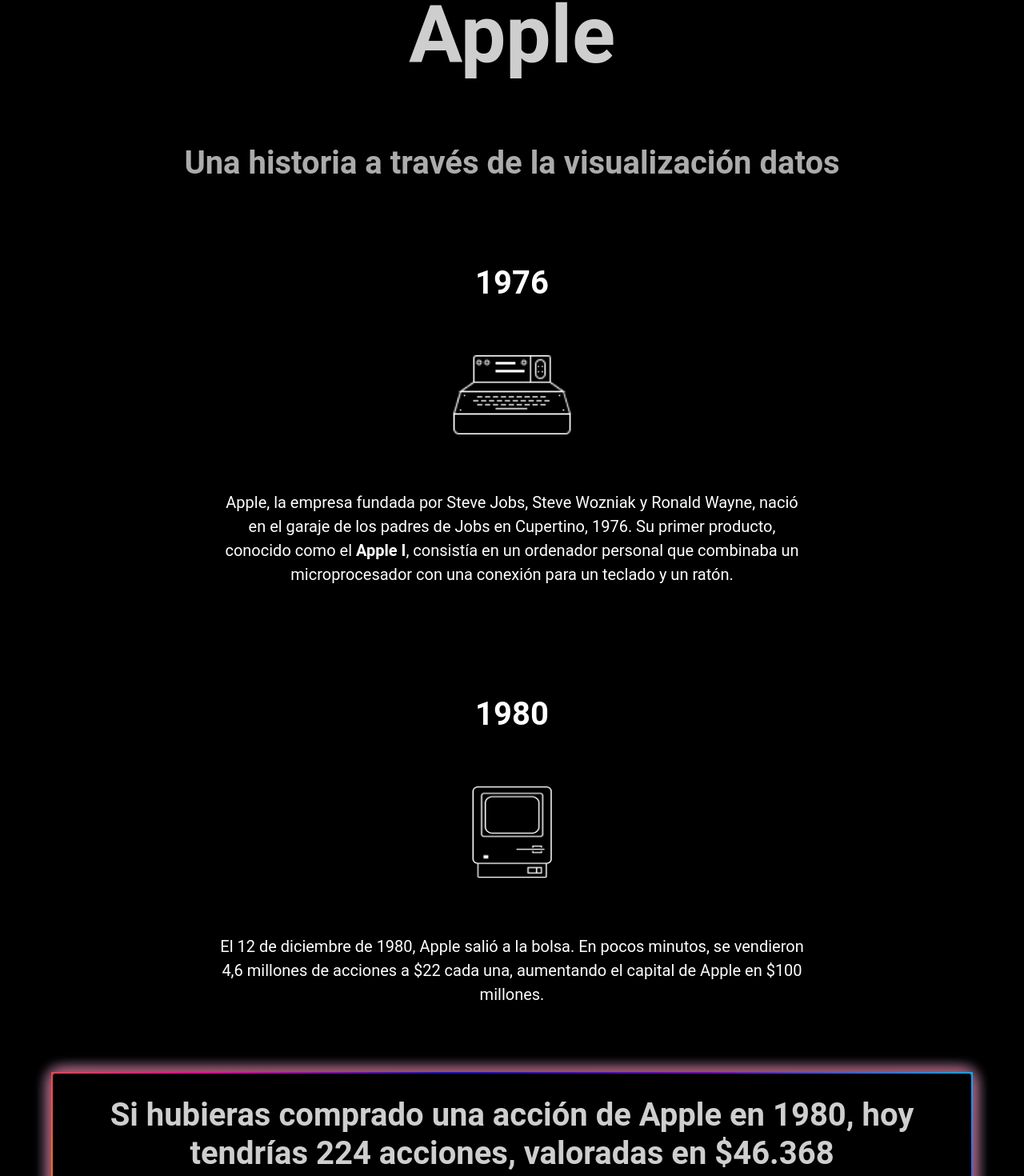
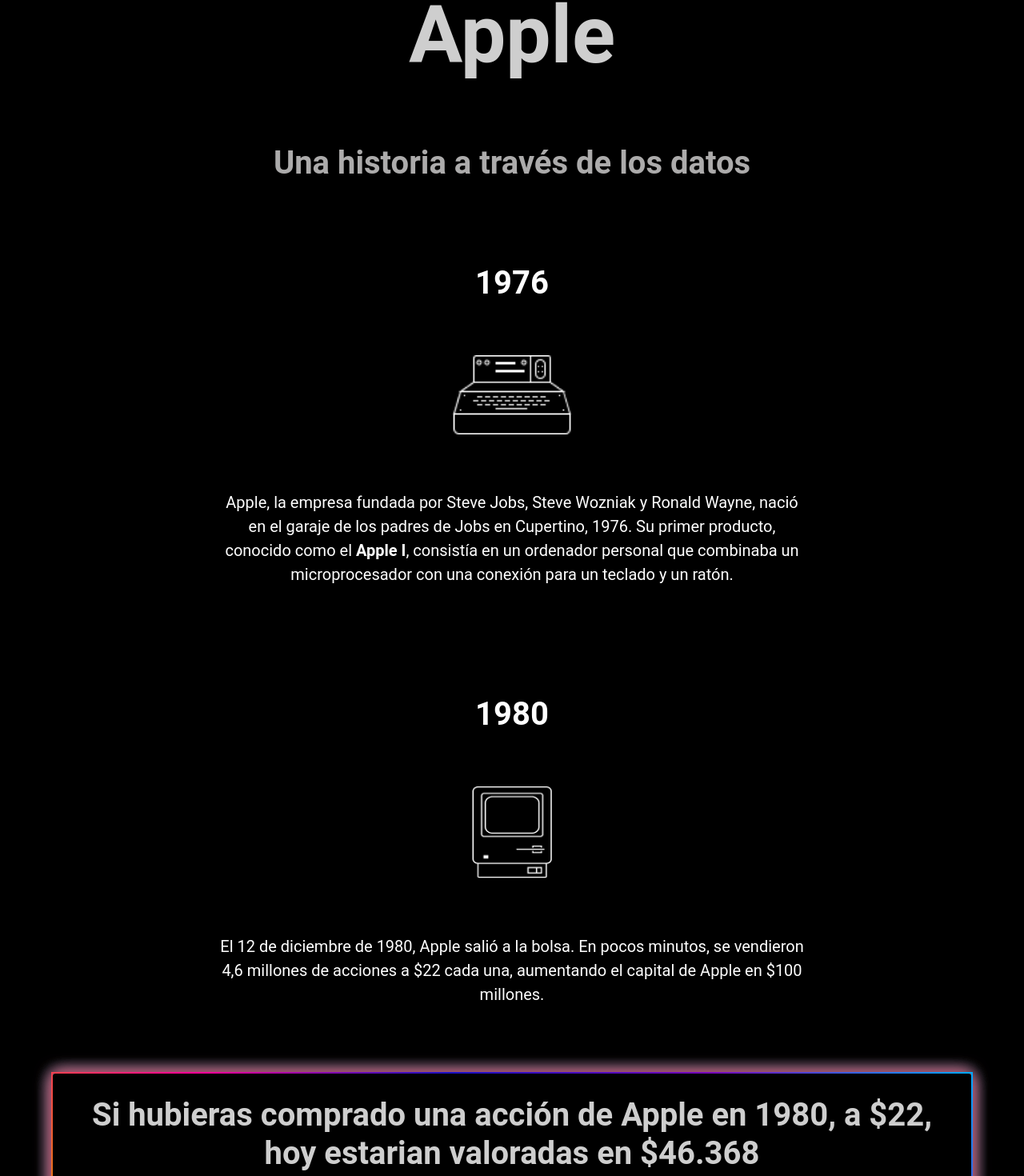
Before and after one commit to mrgimenezcosta/AppleProyectoVD, a Svelte app: page / in a window 1280 px wide. Shown: the part 458-1928 px from the top of the page at 80% size. Built offline with nearby package versions, Linux system fonts and the light colour scheme.

Commit message:
correccion

```diff
--- a/src/App.svelte
+++ b/src/App.svelte
@@ -60,14 +60,14 @@
     <div class="header" bind:this={headerElement}>
       <img src="/images/logo_moderno.png" width="150" alt="icono moderno" />
       <h3 class="headline">La evolución según Apple</h3>
-      <p class="bajada">Una historia a través de la visualización datos</p>
+      <p class="bajada">Una historia a través de los datos</p>
       <h3 class="anios">1976</h3>
       <img src="/images/icon_apple1.png" width="150" alt="icono apple1" />
       <p class="textoheader">Apple, la empresa fundada por Steve Jobs, Steve Wozniak y Ronald Wayne, nació en el garaje de los padres de Jobs en Cupertino, 1976. Su primer producto, conocido como el <b>Apple I</b>, consistía en un ordenador personal que combinaba un microprocesador con una conexión para un teclado y un ratón.</p>
       <h3 class="anios">1980</h3>
       <img src="/images/icon_1984.png" width="100" alt="icono macintosh" />
       <p class="textoheader">El 12 de diciembre de 1980, Apple salió a la bolsa. En pocos minutos, se vendieron 4,6 millones de acciones a $22 cada una, aumentando el capital de Apple en $100 millones.</p>
-      <p class="dato">Si hubieras comprado una acción de Apple en 1980, hoy tendrías 224 acciones, valoradas en $46.368</p>
+      <p class="dato">Si hubieras comprado una acción de Apple en 1980, a $22, hoy estarian valoradas en $46.368</p>
       <h3 class="anios">1985</h3>
       <p class="textoheader">Apple solicita la renuncia a Steve Jobs. Después de esto, Apple continúa pero se estanca y llegó a estar cerca de la quiebra.</p>
       <!-- por una inversión de 81,62 si lo actualizamos a la inflación. -->
```
